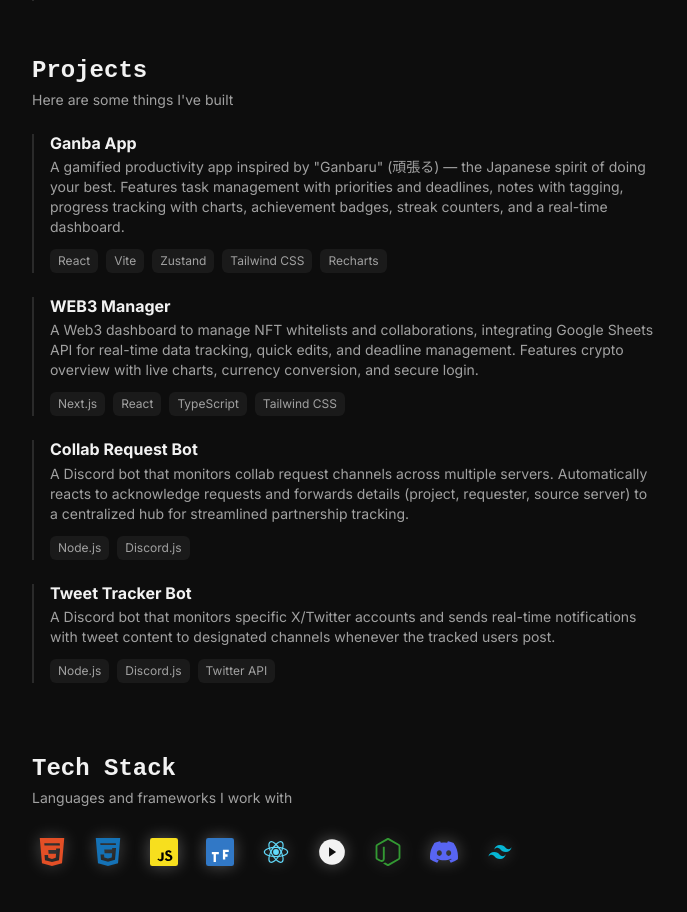
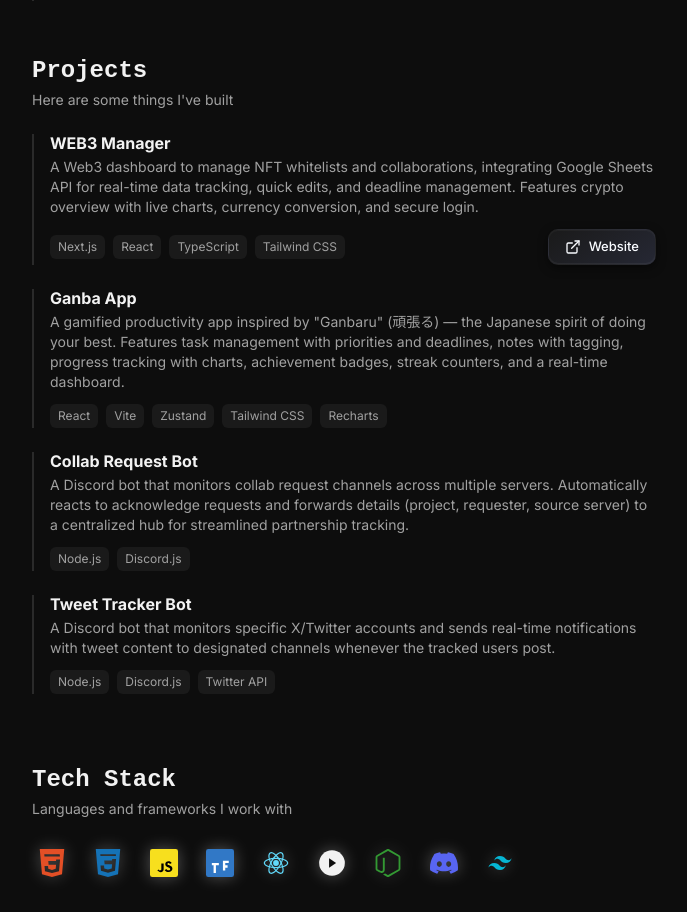
Before and after one commit to Skyyyisthelimitt/Portfolio, a Next.js app: page / in a window 1280 px wide. Shown: the part 1242-2154 px from the top of the page, without its empty margins (296-983 px from the left). Built offline with nearby package versions, Linux system fonts and the light colour scheme.

Commit message:
feat(projects): Update projects list and UI
- Reordered projects (Web3 Manager first)
- Added 'Website' button for projects with links
- Updated button styling to match social links

```diff
--- a/src/components/ProjectsSection.tsx
+++ b/src/components/ProjectsSection.tsx
@@ -1,4 +1,11 @@
 const projects = [
+  {
+    title: 'WEB3 Manager',
+    description:
+      'A Web3 dashboard to manage NFT whitelists and collaborations, integrating Google Sheets API for real-time data tracking, quick edits, and deadline management. Features crypto overview with live charts, currency conversion, and secure login.',
+    tech: ['Next.js', 'React', 'TypeScript', 'Tailwind CSS'],
+    link: 'https://web3mngr.vercel.app/login',
+  },
   {
     title: 'Ganba App',
     description:
@@ -7,18 +14,11 @@ const projects = [
     link: '#',
   },
   {
-    title: 'WEB3 Manager',
-    description:
-      'A Web3 dashboard to manage NFT whitelists and collaborations, integrating Google Sheets API for real-time data tracking, quick edits, and deadline management. Features crypto overview with live charts, currency conversion, and secure login.',
-    tech: ['Next.js', 'React', 'TypeScript', 'Tailwind CSS'],
-    link: '#',
-  },
-  {
     title: 'Collab Request Bot',
     description:
       'A Discord bot that monitors collab request channels across multiple servers. Automatically reacts to acknowledge requests and forwards details (project, requester, source server) to a centralized hub for streamlined partnership tracking.',
     tech: ['Node.js', 'Discord.js'],
-    link: 'https://github.com/Skyyyisthelimitt/collab-request-bot',
+    link: '#',
   },
   {
     title: 'Tweet Tracker Bot',
@@ -50,7 +50,7 @@ export default function ProjectsSection() {
             <p className="text-sm text-[var(--text-secondary)] mb-4">
               {project.description}
             </p>
-            <div className="flex flex-wrap gap-2 mt-3">
+            <div className="flex flex-wrap items-center gap-2 mt-3">
               {project.tech.map((tech) => (
                 <span
                   key={tech}
@@ -59,6 +59,21 @@ export default function ProjectsSection() {
                   {tech}
                 </span>
               ))}
+              {project.link !== '#' && (
+                <a
+                  href={project.link}
+                  target="_blank"
+                  rel="noopener noreferrer"
+                  className="social-button text-xs py-1 px-2.5 ml-auto"
+                >
+                  <svg xmlns="http://www.w3.org/2000/svg" width="12" height="12" viewBox="0 0 24 24" fill="none" stroke="currentColor" strokeWidth="2" strokeLinecap="round" strokeLinejoin="round">
+                    <path d="M18 13v6a2 2 0 0 1-2 2H5a2 2 0 0 1-2-2V8a2 2 0 0 1 2-2h6" />
+                    <polyline points="15 3 21 3 21 9" />
+                    <line x1="10" y1="14" x2="21" y2="3" />
+                  </svg>
+                  Website
+                </a>
+              )}
             </div>
           </div>
         ))}
```
